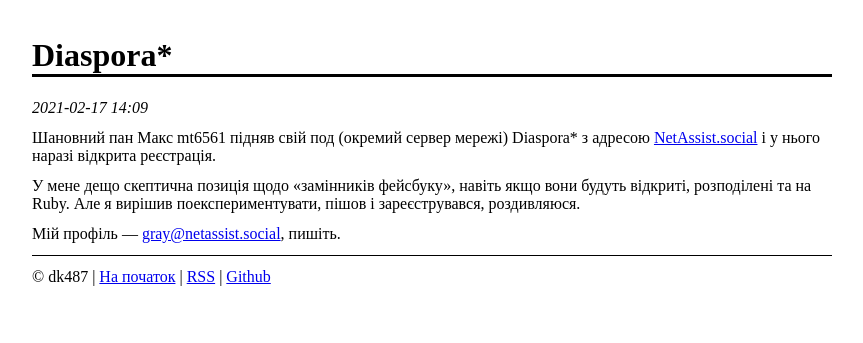
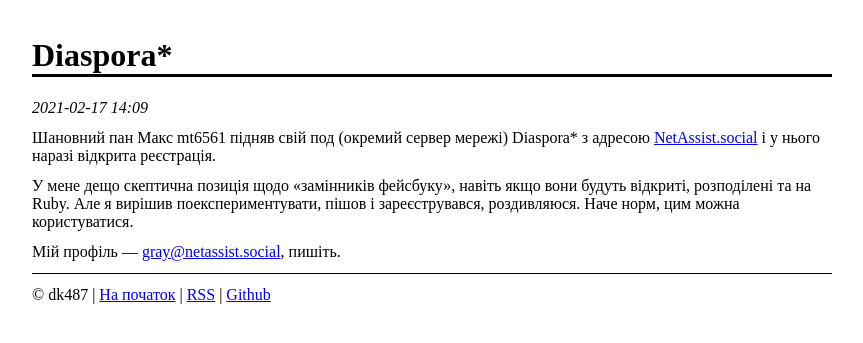
Before and after one commit to dk487/test.de.co.ua, a Jekyll site: the page built from _posts/2021-02-17-diaspora.markdown, in a window 1280 px wide. Shown: the top 343 px of the page, without its empty margins (208-1071 px from the left). Built offline with Jekyll 4.4.1, drawn with Linux system fonts in a browser that asks for light colours.

Commit message:
Updated Diaspora

```diff
--- a/_posts/2021-02-17-diaspora.markdown
+++ b/_posts/2021-02-17-diaspora.markdown
@@ -5,7 +5,7 @@
 
 Шановний пан Макс mt6561 підняв свій под (окремий сервер мережі) Diaspora* з адресою [NetAssist.social][1] і у нього наразі відкрита реєстрація.
 
-У мене дещо скептична позиція щодо «замінників фейсбуку», навіть якщо вони будуть відкриті, розподілені та на Ruby. Але я вирішив поекспериментувати, пішов і зареєструвався, роздивляюся.
+У мене дещо скептична позиція щодо «замінників фейсбуку», навіть якщо вони будуть відкриті, розподілені та на Ruby. Але я вирішив поекспериментувати, пішов і зареєструвався, роздивляюся. Наче норм, цим можна користуватися.
 
 Мій профіль — [gray@netassist.social][2], пишіть.
 
```
